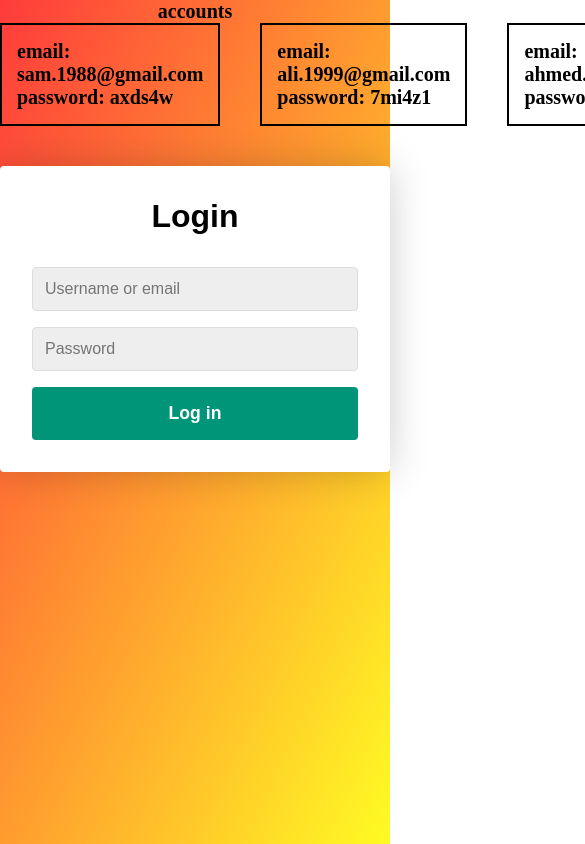
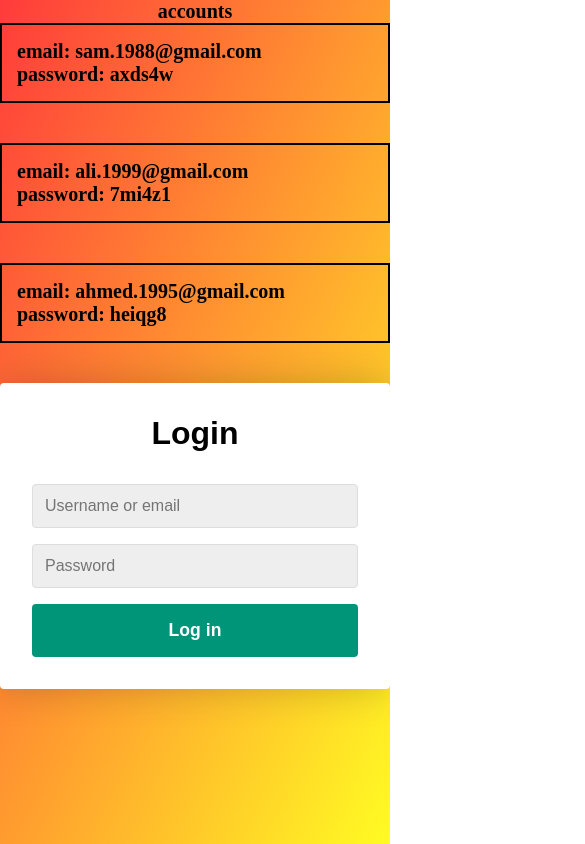
Before and after one commit to motaz-omar/shopping-store, a plain HTML site: page index.html in a window 390 px wide. Shown: the top 844 px of the page, 585 px wide, since content can reach past the window. Drawn offline with Linux system fonts and the light colour scheme.

Commit message:
changing id to class

```diff
--- a/src/login-style.css
+++ b/src/login-style.css
@@ -102,7 +102,7 @@ body {
   body {
     font-size: 10px;
   }
-  #accounts-passwords {
+  .accounts-passwords {
     grid-template-columns: 1fr;
   }
 }
```
